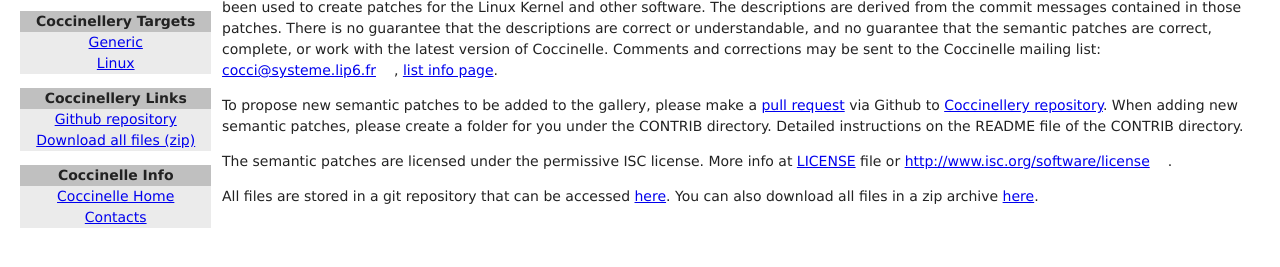
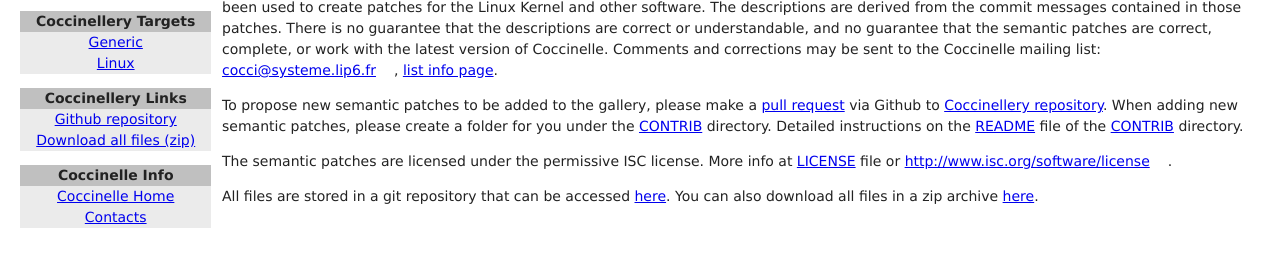
Before and after one commit to coccinellery/coccinellery.github.com, a plain HTML site: page template/header.html in a window 1280 px wide. Shown: the part 155-422 px from the top of the page. Drawn offline with Linux system fonts and the light colour scheme; files that its build step writes are made by us from their sources; files whose address does not match are found by name.

Commit message:
added links to CONTRIB and README

```diff
--- a/template/header.html
+++ b/template/header.html
@@ -37,7 +37,7 @@
 <div id="content">
 This is a gallery of semantic patches for use with <a href="http://coccinelle.lip6.fr/">Coccinelle</a>. They are extracted automatically from a collection of semantic patches that have been used to create patches for the Linux Kernel and other software. The descriptions are derived from the commit messages contained in those patches. There is no guarantee that the descriptions are correct or understandable, and no guarantee that the semantic patches are correct, complete, or work with the latest version of Coccinelle. Comments and corrections may be sent to the Coccinelle mailing list: <a href="mailto:cocci@systeme.lip6.fr">cocci@systeme.lip6.fr</a>, <a href="https://systeme.lip6.fr/mailman/listinfo/cocci">list info page</a>.<p>
 
-To propose new semantic patches to be added to the gallery, please make a <a href="https://help.github.com/articles/fork-a-repo">pull request</a> via Github to <a href="https://github.com/coccinelle/coccinellery">Coccinellery repository</a>. When adding new semantic patches, please create a folder for you under the CONTRIB directory. Detailed instructions on the README file of the CONTRIB directory.<p>
+To propose new semantic patches to be added to the gallery, please make a <a href="https://help.github.com/articles/fork-a-repo">pull request</a> via Github to <a href="https://github.com/coccinelle/coccinellery">Coccinellery repository</a>. When adding new semantic patches, please create a folder for you under the <a href="https://github.com/coccinelle/coccinellery/tree/master/CONTRIB">CONTRIB</a> directory. Detailed instructions on the <a href="https://github.com/coccinelle/coccinellery/blob/master/CONTRIB/README">README</a> file of the <a href="https://github.com/coccinelle/coccinellery/tree/master/CONTRIB">CONTRIB</a> directory.<p>
 
 The semantic patches are licensed under the permissive ISC license. More info at <a href="https://github.com/coccinelle/coccinellery/blob/master/LICENSE">LICENSE</a> file or <a href="http://www.isc.org/software/license">http://www.isc.org/software/license</a>.<p>
 
```
